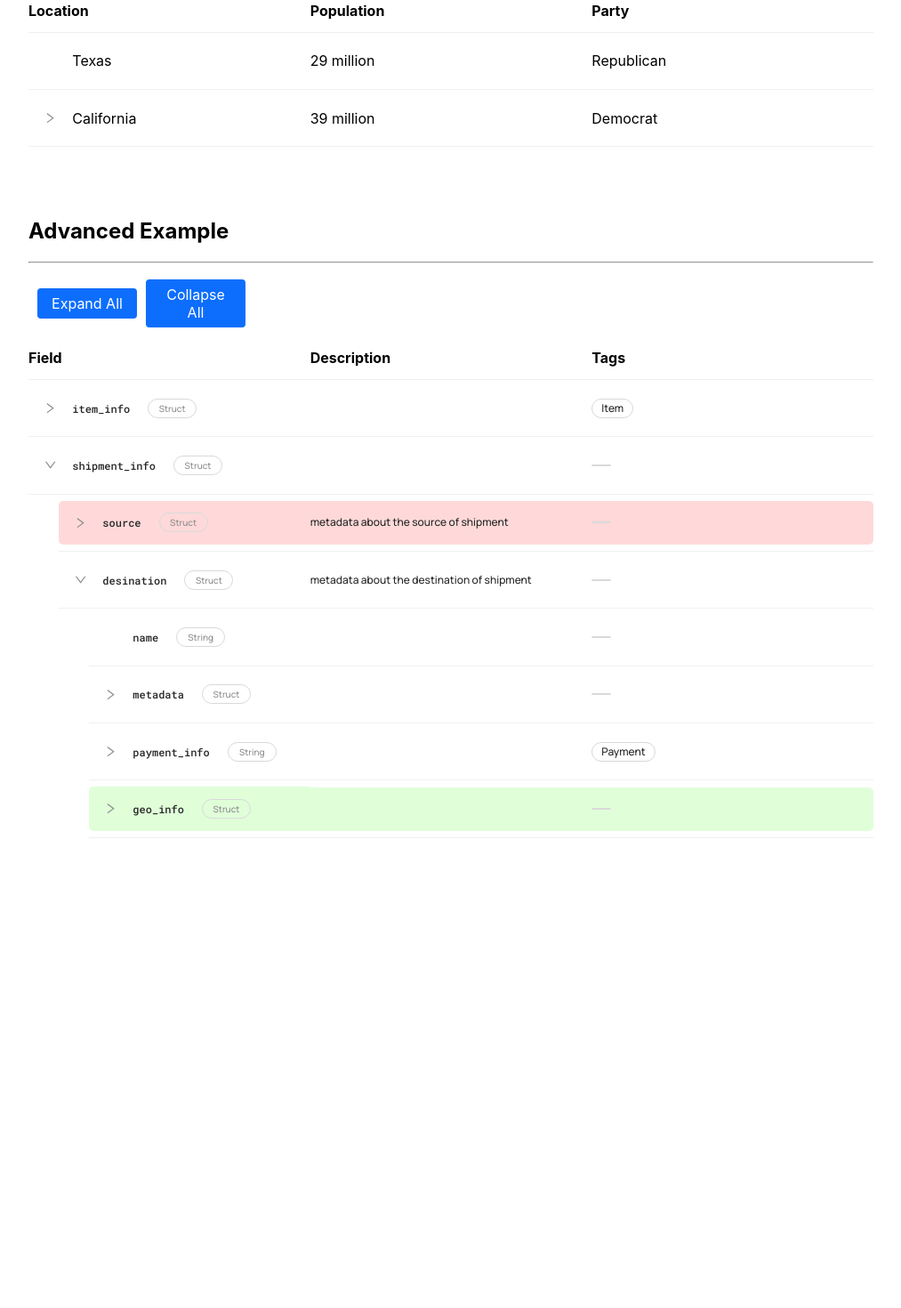
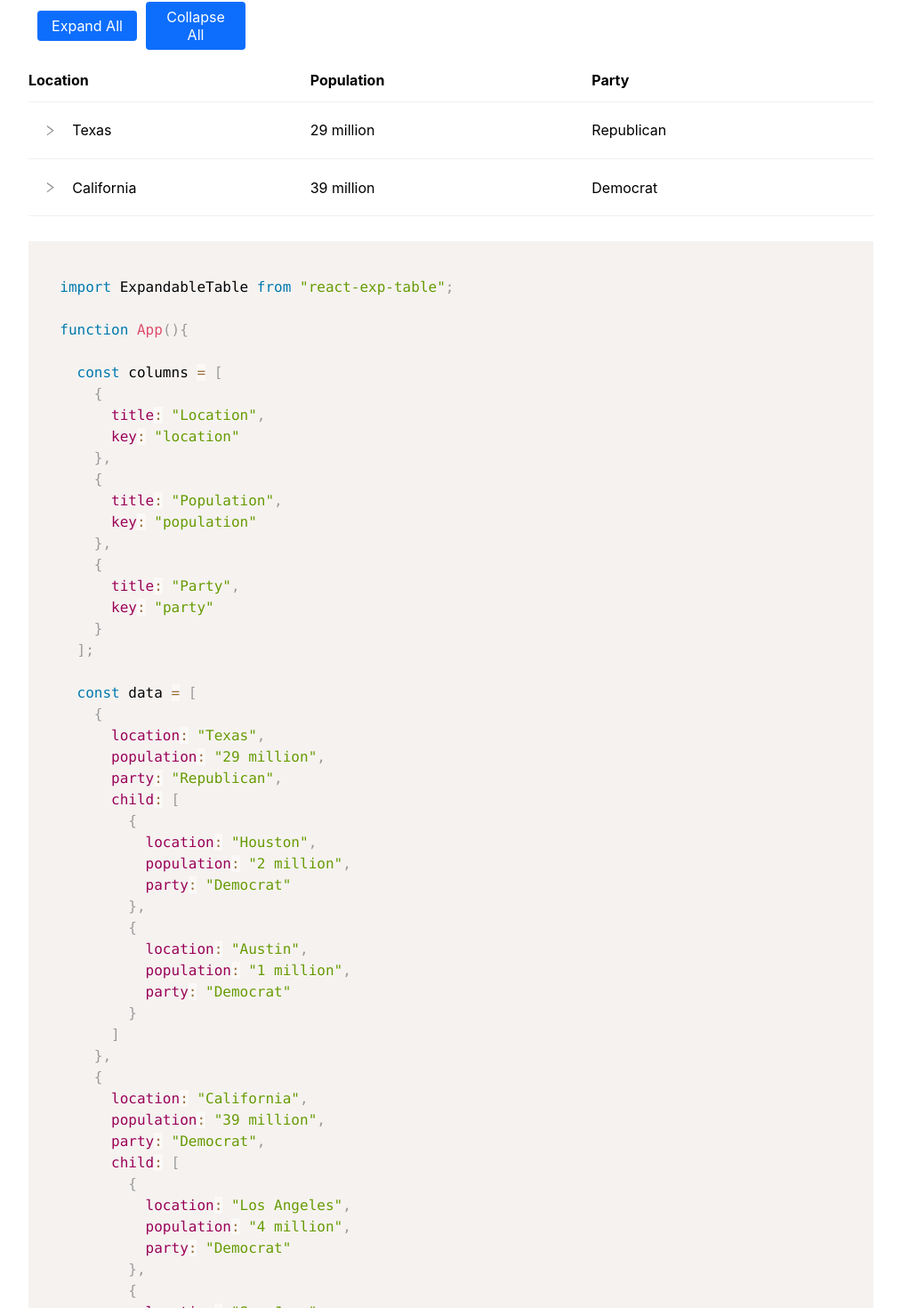
Before and after one commit to chrislapidas/react-expandable-rows, a React (Create React App) app: page / in a window 1280 px wide. Shown: the part 554-2024 px from the top of the page at 89% size, without its empty margins (133-1146 px from the left). Before the commit the page ends 1696 px from the top, so only its background shows below. Built offline with nearby package versions, Linux system fonts and the light colour scheme.

Commit message:
Add sample code to sample app, fix icon rotation animation

```diff
--- a/src/ExpandableTableRow.tsx
+++ b/src/ExpandableTableRow.tsx
@@ -9,7 +9,7 @@ interface Props {
   hidden: boolean;
   columns: Column[];
   childLevel: number;
-  childDataKey: string;
+  childDataKey?: string;
   collapseAllEvent: CollapseEvent;
   rowKey?: string;
   rowColor?: (rowData: any) => string | undefined;
@@ -153,7 +153,6 @@ const ExpandableTableRow: React.FC<Props> = ({
 
     if (index === 0) {
       childClasses = childLevelClasses;
-      console.log(childClasses);
       collapse = renderCollapse(data);
       className = "row-background-first";
     } else if (index === columns.length - 1) {
--- a/src/app/App.tsx
+++ b/src/app/App.tsx
@@ -1,5 +1,7 @@
 import "./App.css";
 import ExpandableTable from "../ExpandableTable";
+import { Prism as SyntaxHighlighter } from "react-syntax-highlighter";
+import { prism } from "react-syntax-highlighter/dist/esm/styles/prism";
 
 function App() {
   const simpleColumns = [
@@ -15,7 +17,15 @@ function App() {
   ];
 
   const simpleData = [
-    { location: "Texas", population: "29 million", party: "Republican" },
+    {
+      location: "Texas",
+      population: "29 million",
+      party: "Republican",
+      child: [
+        { location: "Houston", population: "2 million", party: "Democrat" },
+        { location: "Austin", population: "1 million", party: "Democrat" }
+      ]
+    },
     {
       location: "California",
       population: "39 million",
@@ -25,10 +35,80 @@ function App() {
           location: "Los Angeles",
           population: "4 million",
           party: "Democrat"
-        }
+        },
+        { location: "San Jose", population: "1 million", party: "Democrat" }
       ]
     }
   ];
+
+  const simpleDataLiteral = `
+  import ExpandableTable from "react-exp-table";
+
+  function App(){
+
+    const columns = [
+      {
+        title: "Location",
+        key: "location"
+      },
+      {
+        title: "Population",
+        key: "population"
+      },
+      {
+        title: "Party",
+        key: "party"
+      }
+    ];
+
+    const data = [
+      {
+        location: "Texas",
+        population: "29 million",
+        party: "Republican",
+        child: [
+          {
+            location: "Houston",
+            population: "2 million",
+            party: "Democrat"
+          },
+          {
+            location: "Austin",
+            population: "1 million",
+            party: "Democrat"
+          }
+        ]
+      },
+      {
+        location: "California",
+        population: "39 million",
+        party: "Democrat",
+        child: [
+          {
+            location: "Los Angeles",
+            population: "4 million",
+            party: "Democrat"
+          },
+          {
+            location: "San Jose",
+            population: "1 million",
+            party: "Democrat"
+          }
+        ]
+      }
+    ];
+
+    return(
+      <ExpandableTable
+        columns={columns}
+        data={data}
+        rowKey={"location"}
+      ></ExpandableTable>
+    );
+  }
+
+
+  `;
 
   const columns = [
     {
@@ -206,6 +286,8 @@ function App() {
       ]
     }
   ];
+
+  const installText = `npm i react-exp-table`;
   return (
     <div className="App">
       <h1>react-exp-table</h1>
@@ -234,20 +316,23 @@ function App() {
       </h3>
       <div style={{ padding: 10 }}></div>
       <h2>Installation</h2>
-      <div style={{ padding: 10 }}></div>
-
-      <code>npm i react-exp-table</code>
-      <div style={{ padding: 30 }}></div>
+      <SyntaxHighlighter language="javascript" style={prism}>
+        {installText}
+      </SyntaxHighlighter>
+      <div style={{ padding: 20 }}></div>
       <h2>Simple Example</h2>
       <hr />
       <ExpandableTable
         columns={simpleColumns}
         data={simpleData}
-        childDataKey={"child"}
         rowKey={"location"}
-        hideCollapseExpandButtons={true}
       ></ExpandableTable>
-      <div style={{ padding: 30 }}></div>
+      <div style={{ padding: 10 }}></div>
+
+      <SyntaxHighlighter language="javascript" style={prism}>
+        {simpleDataLiteral}
+      </SyntaxHighlighter>
+      <div style={{ padding: 20 }}></div>
 
       <h2>Advanced Example</h2>
       <hr />
--- a/src/expandableTable.css
+++ b/src/expandableTable.css
@@ -75,7 +75,7 @@ td {
 }
 
 .icon-button:hover {
-  transition: background-color 300ms ease-in-out;
+  transition: background-color 300ms ease-in-out, transform 100ms ease-in-out;
   background-color: var(--gray-4);
   cursor: pointer;
 }
--- a/src/index.css
+++ b/src/index.css
@@ -11,6 +11,7 @@ body {
 code {
   font-family: source-code-pro, Menlo, Monaco, Consolas, "Courier New",
     monospace;
+  font-size: 14px;
   color: white;
   background-color: black;
   padding: 20px;
```
Also changed, not shown: package.json (+5 -4 lines), tsconfig.json (+20 -6 lines), 2 other files (tests, documents, lock files or other folders).
